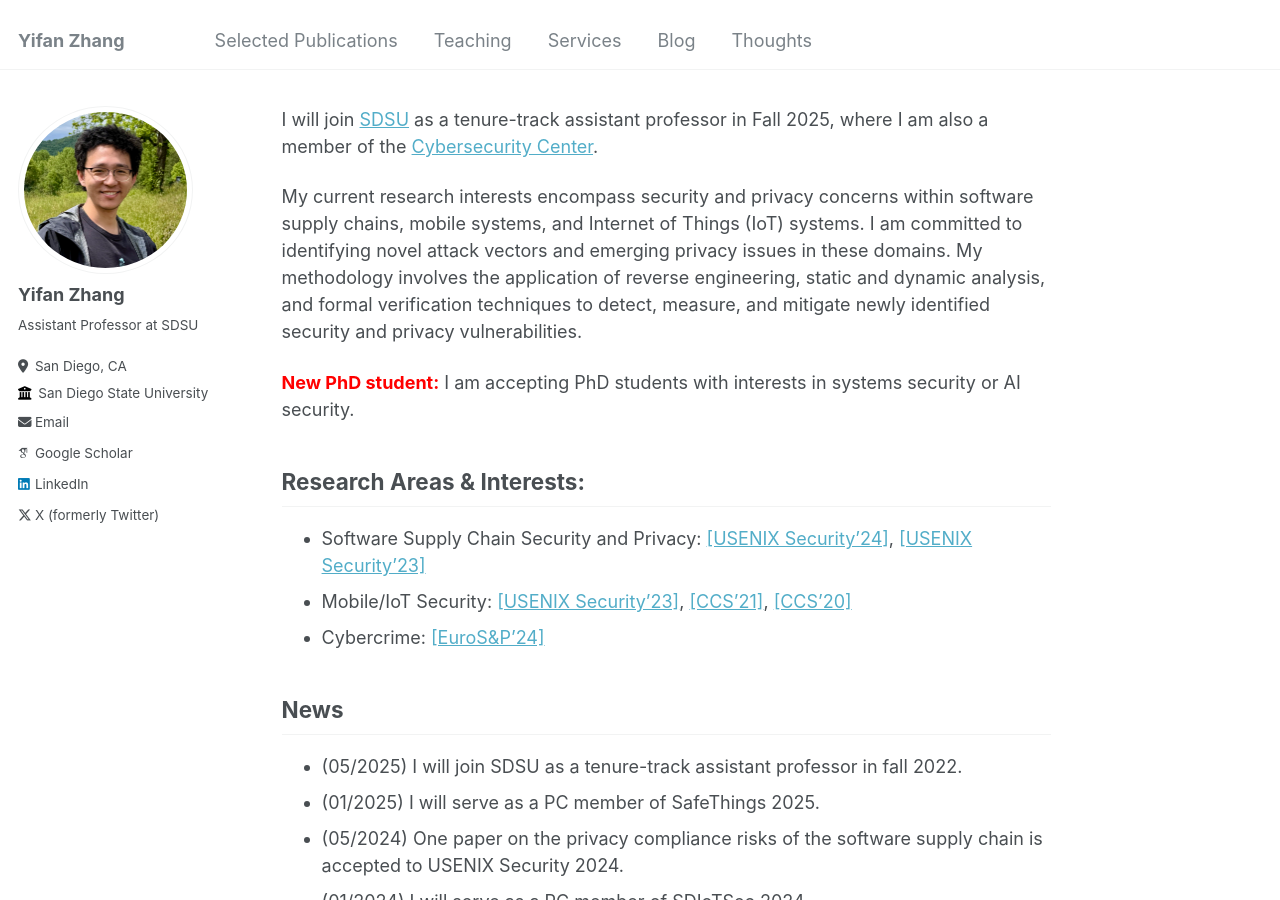
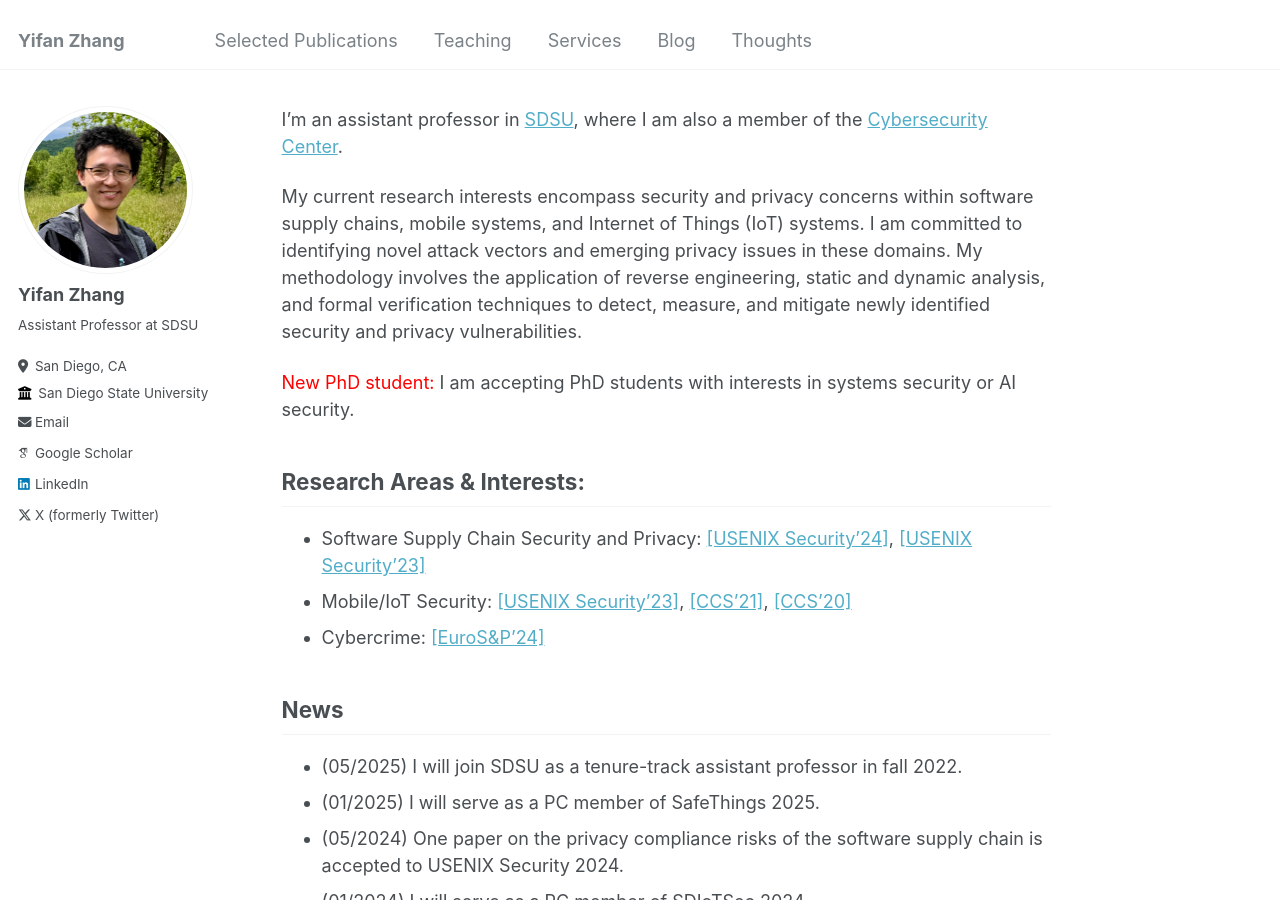
Before and after one commit to Gao-Chuan/Gao-Chuan.github.io, a Jekyll site: the page built from _pages/about.md, in a window 1280 px wide and 900 px high. Built offline with Jekyll 4.4.1, drawn with Linux system fonts in a browser that asks for light colours; some web fonts are replaced.

Commit message:
update about

```diff
--- a/_pages/about.md
+++ b/_pages/about.md
@@ -7,11 +7,11 @@ redirect_from:
   - /about.html
 ---
 
-I will join [SDSU](https://www.sdsu.edu/) as a tenure-track assistant professor in Fall 2025, where I am also a member of the [Cybersecurity Center](https://cyber.sdsu.edu/).
+I'm an assistant professor in [SDSU](https://www.sdsu.edu/), where I am also a member of the [Cybersecurity Center](https://cyber.sdsu.edu/).
 
 My current research interests encompass security and privacy concerns within software supply chains, mobile systems, and Internet of Things (IoT) systems. I am committed to identifying novel attack vectors and emerging privacy issues in these domains. My methodology involves the application of reverse engineering, static and dynamic analysis, and formal verification techniques to detect, measure, and mitigate newly identified security and privacy vulnerabilities.
 
-<b><span style="color:red">New PhD student:</span></b> I am accepting PhD students with interests in systems security or AI security.
+<span style="color:red">New PhD student:</span> I am accepting PhD students with interests in systems security or AI security.
 
 ## Research Areas & Interests:
 
```
